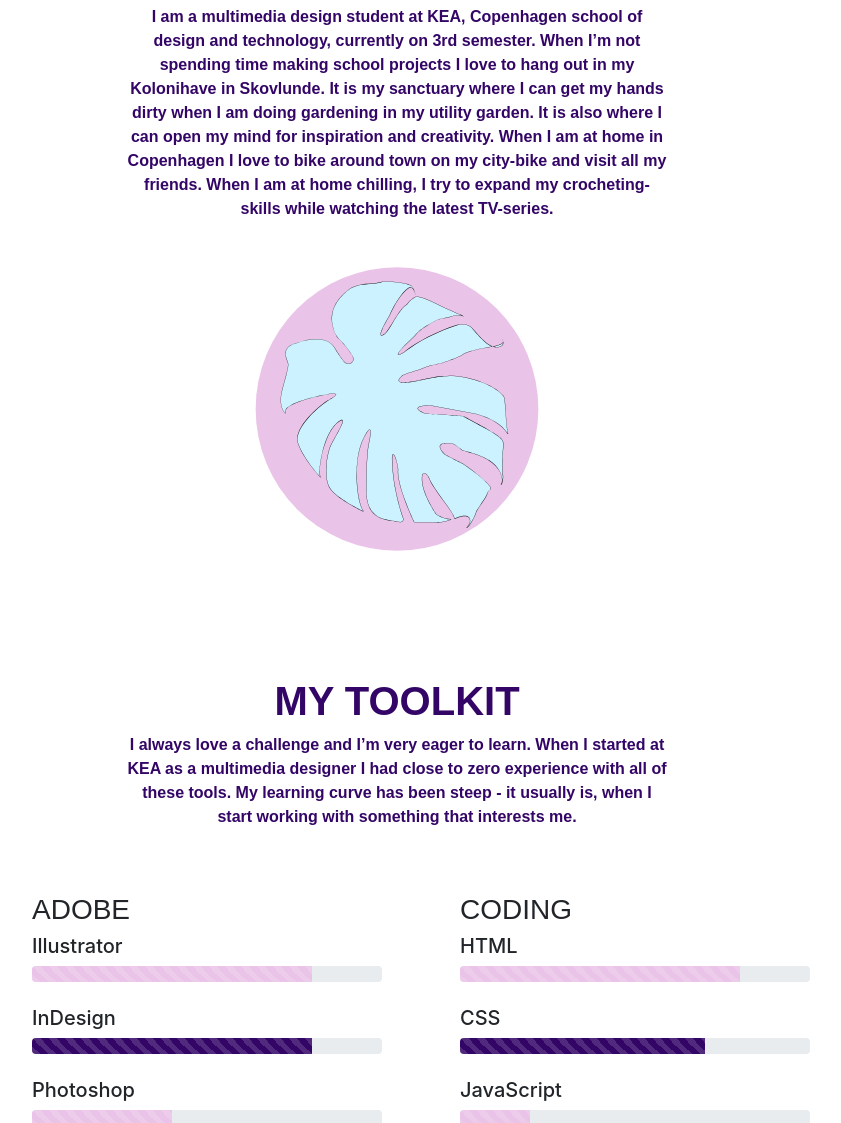
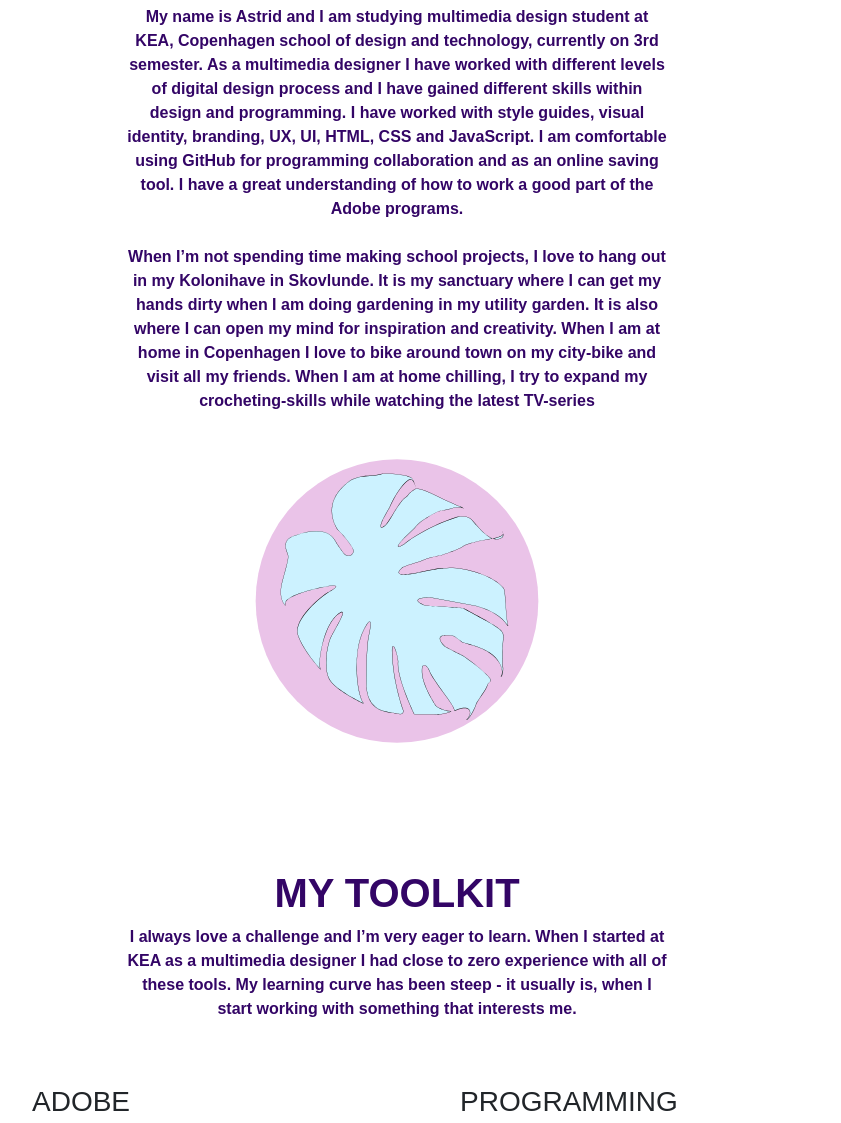
Before and after one commit to astridcaecilie/portfolio-tredje-sem, a plain HTML site: page index.html in a window 1280 px wide. Shown: the part 746-1869 px from the top of the page, without its empty margins (243-1084 px from the left). Drawn offline with nearby package versions, Linux system fonts and the light colour scheme.

Commit message:
mere about tekst tilføjet

```diff
--- a/index.html
+++ b/index.html
@@ -52,8 +52,12 @@
             <div class="justify-content-center col-10 offset-1 col-lg-6 offset-lg-3 mt-5">
                 <h1 class="store-bog lilla-tekst text-center" style="z-index:1">About me</h1>
                 <p class="lilla-tekst text-center">
-                    I am a multimedia design student at KEA, Copenhagen school of design and technology, currently on 3rd semester. When I’m not spending time making school projects I love to hang out in my Kolonihave in Skovlunde. It is my sanctuary where I can get my hands dirty when I am doing gardening in my utility garden. It is also where I can open my mind for inspiration and creativity.
-                    When I am at home in Copenhagen I love to bike around town on my city-bike and visit all my friends. When I am at home chilling, I try to expand my crocheting-skills while watching the latest TV-series.
+                    My name is Astrid and I am studying multimedia design student at KEA, Copenhagen school of design and technology, currently on 3rd semester. As a multimedia designer I have worked with different levels of digital design process and I have gained different skills within design and programming. I have worked with style guides, visual identity, branding, UX, UI, HTML, CSS and JavaScript. I am comfortable using GitHub for programming collaboration and as an online saving tool. I have a great understanding of how to work a good part of the Adobe programs. <br>
+
+<br>
+ When I’m not spending time making school projects, I love to hang out in my Kolonihave in Skovlunde. It is my sanctuary where I can get my hands dirty when I am doing gardening in my utility garden. It is also where I can open my mind for inspiration and creativity.
+When I am at home in Copenhagen I love to bike around town on my city-bike and visit all my friends. When I am at home chilling, I try to expand my crocheting-skills while watching the latest TV-series
+
                 </p>
             </div>
         </div>
@@ -115,7 +119,7 @@
             </div>
 
             <div class="col-10 offset-1 col-lg-4 ml-lg-5 mt-5 mt-lg-0">
-                <h3>Coding</h3>
+                <h3>Programming</h3>
                 <div>
                     <h5>HTML</h5>
                     <div class="progress mb-4">
```
